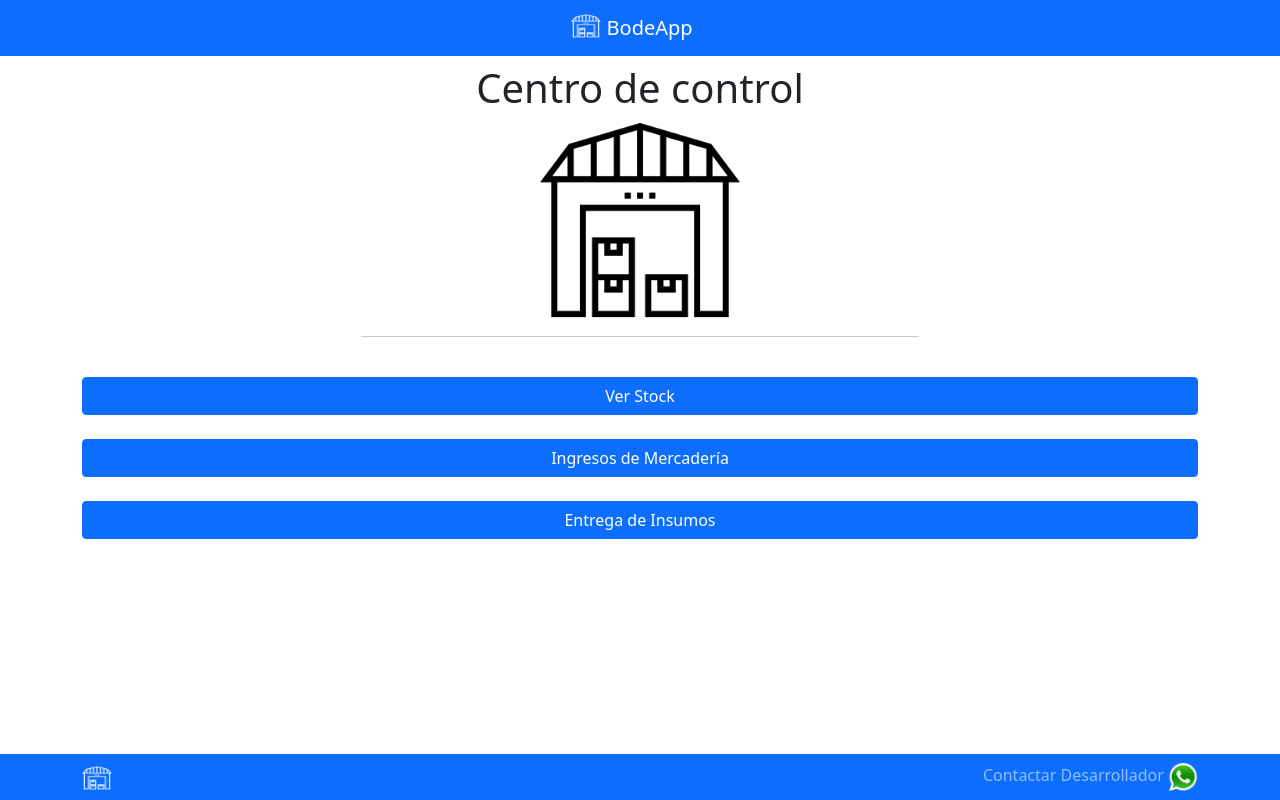
After one commit to Sepjir/Proyecto_Fullstack_BodeApp, a Node server app: page /storekeeper in a window 1280 px wide. The commit adds this page. Run offline with Node 20, Linux system fonts and the light colour scheme; some libraries are stand-ins or nearby versions.

Commit message:
HU06 Vista de bodeguero

```diff
--- a/server.js
+++ b/server.js
@@ -53,4 +53,11 @@ app.get("/stock", (_, res) => {
     })
 })
 
+//ruta para vista como bodeguero
+app.get("/storekeeper", (req, res) => {
+    res.render("store_keeper", {
+        layout: "store_keeper"
+    })
+})
+
 app.listen(port, () => console.log(`Servidor levantado en la dirección http://localhost:${port}`))
--- a/views/components/stockdetails.handlebars
+++ b/views/components/stockdetails.handlebars
@@ -4,6 +4,7 @@
     <meta charset="UTF-8">
     <meta http-equiv="X-UA-Compatible" content="IE=edge">
     <meta name="viewport" content="width=device-width, initial-scale=1.0">
+    <link rel="manifest" href="public/manifest.json">
     <link rel="stylesheet" href="bootstrap/bootstrap.css">
 </head>
 <body>
--- /dev/null
+++ b/views/components/store_keeper_buttons.handlebars
@@ -0,0 +1,17 @@
+<div class="container mt-2 text-center">
+        <h1>Centro de control</h1>
+        <img class="img-fluid" src="public/img/bodeapp.png" alt="BodeApp Logo" width="200" height="200">
+        <hr class="w-50 container" />
+    </div>
+    <div class="container mt-2 text-center w-60">
+        <div class="row">
+            <div class="col-12 mt-2 d-grid gap-2 d-block mx-auto">
+                <button type="button" class="btn btn-primary mt-3">Ver Stock</button>
+            </div>
+            <div class="col-12 mt-2 d-grid gap-2 d-block mt-2 mx-auto">
+                <button type="button" class="btn btn-primary mt-3">Ingresos de Mercadería</button>
+                <button type="button" class="btn btn-primary mt-3 mb-5">Entrega de Insumos</button>
+            </div>
+            <div class="mb-3"></div>
+        </div>
+    </div>
--- /dev/null
+++ b/views/store_keeper.handlebars
@@ -0,0 +1,5 @@
+{{> menu_index}}
+
+{{> store_keeper_buttons}}
+
+{{> footer}}
```
Also changed, not shown: public/manifest.json (added).
